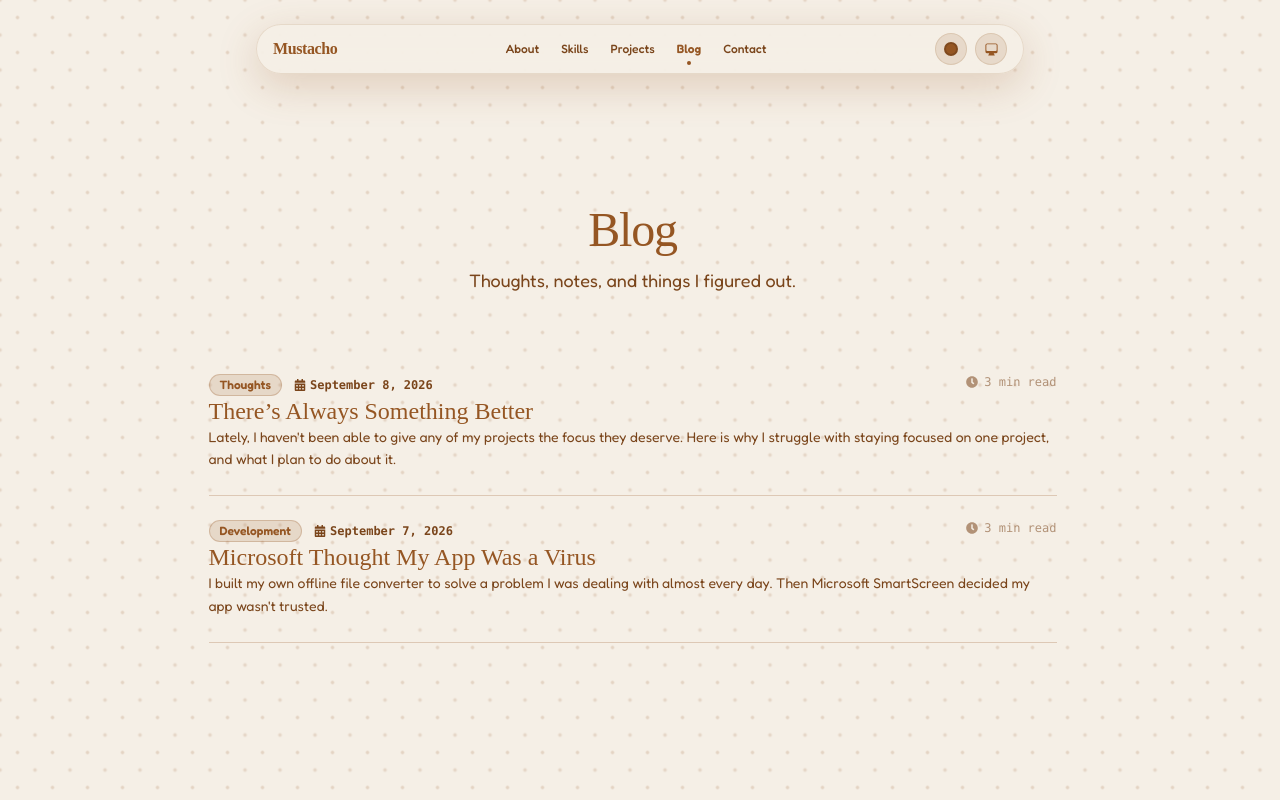
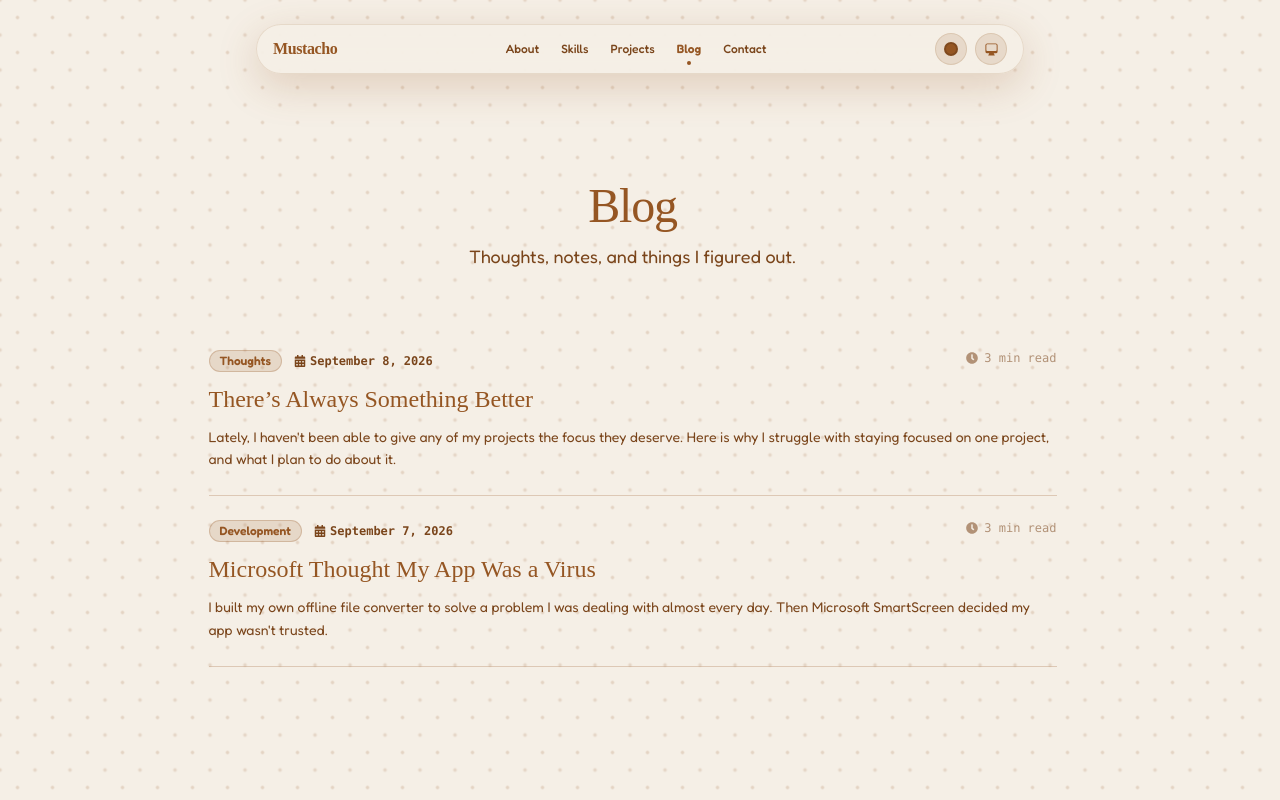
Before and after one commit to imustacho/mustacho.dev, a Next.js app: page /blog in a window 1280 px wide. Built offline with nearby package versions, Linux system fonts and the light colour scheme; a web font is replaced by a local one.

Commit message:
style: adjust blog post link background effects and layout for improved design

```diff
--- a/src/app/blog/BlogsListClient.tsx
+++ b/src/app/blog/BlogsListClient.tsx
@@ -37,13 +37,13 @@ export default function BlogsListClient({ posts }: BlogsListClientProps) {
                         posts.map((post, idx) => (
                             <Link key={post.id} href={`/blog/${post.id}`} className="block">
                                 <div
-                                    className="group relative py-6 border-b flex flex-col gap-3 cursor-pointer"
+                                    className="group relative py-6 border-b cursor-pointer"
                                     style={{ borderColor: "var(--border-strong)" }}
                                 >
                                     {/* Background */}
-                                    <div className="absolute z-1 -inset-x-6 -inset-y-1 rounded-3xl bg-accent/60 backdrop-blur-sm scale-95 group-hover:scale-100 group-active:scale-95 group-active:opacity-100 opacity-0 group-hover:opacity-100 transition-[opacity,scale] ease-in-out duration-250 pointer-events-none" />
+                                    <div className="absolute z-1 -inset-x-5 -inset-y-0 rounded-3xl bg-accent/60 scale-95 group-hover:scale-100 group-active:scale-95 group-active:opacity-100 opacity-0 group-hover:opacity-100 transition-[opacity,scale] ease-in-out duration-250 pointer-events-none" />
                                     {/* Content */}
-                                    <div className="z-5">
+                                    <div className="relative z-50 flex flex-col gap-3 ">
                                         <div className="flex justify-between items-start gap-4">
                                             {/* Meta */}
                                             <div
```
